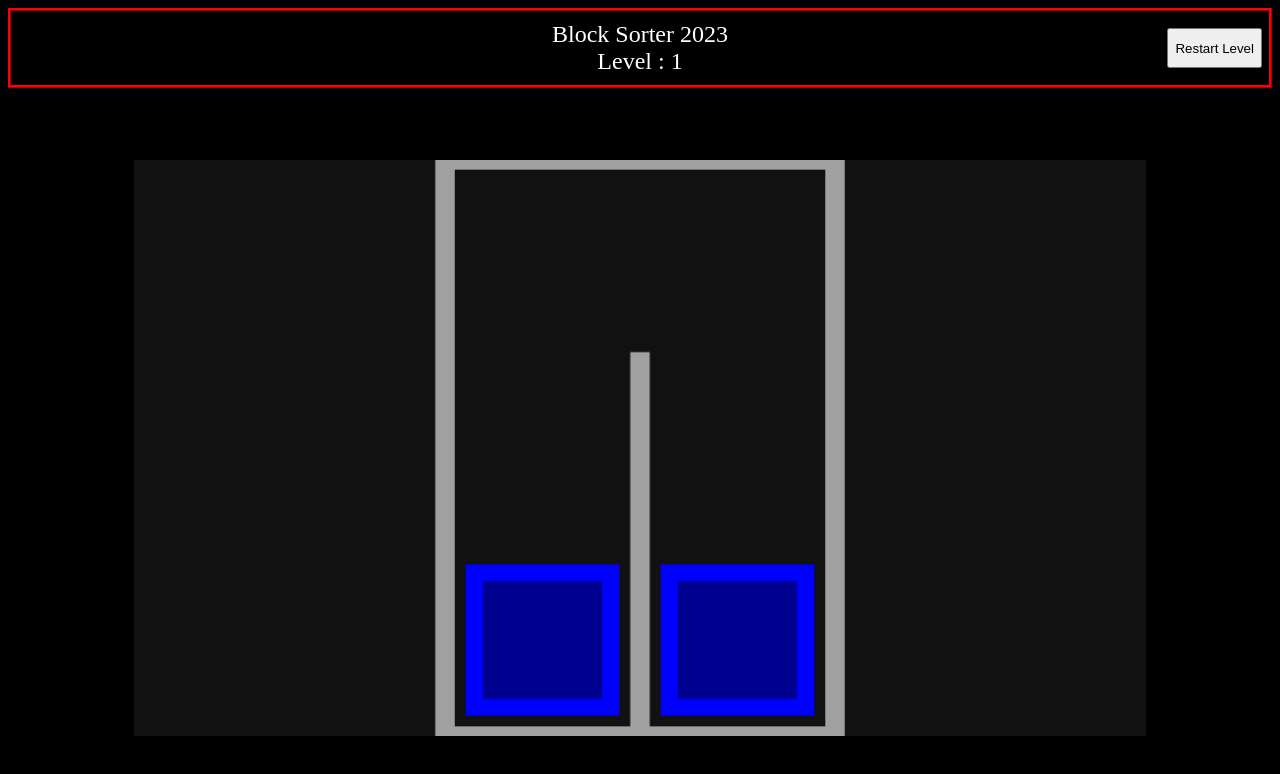
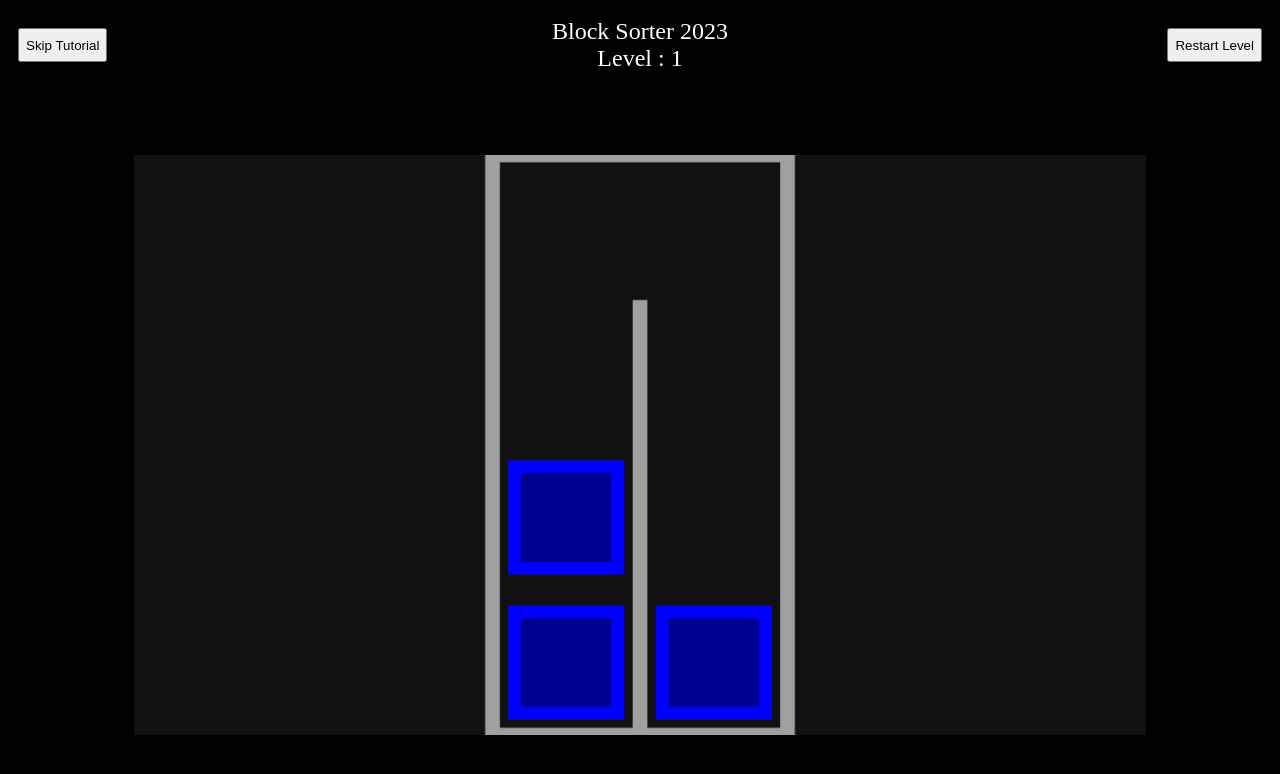
Before and after one commit to PPoliakoff/BlockSorter, a plain HTML site: page index.html in a window 1280 px wide. Drawn offline with Linux system fonts and the light colour scheme.

Commit message:
Add skip tutorial button

```diff
--- a/index.html
+++ b/index.html
@@ -10,6 +10,8 @@
     <div class="divContainer">
       <div id="divTitle">Block Sorter 2023</div>
       <button id="buttonRestart">Restart Level</button>
+      <button id="buttonSkip">Skip Tutorial</button>
+
       <canvas id="canvasGame"></canvas>
       <div id="divDialog">
         <div id="dialogMessage">You win.</div>
--- a/script.js
+++ b/script.js
@@ -4,12 +4,14 @@ const dialogButton = document.getElementById("dialogButton");
 const divTitle = document.getElementById("divTitle");
 const canvas = document.getElementById("canvasGame");
 const buttonRestart = document.getElementById("buttonRestart");
+const buttonSkip = document.getElementById("buttonSkip");
 const ctx = canvas.getContext("2d");
+const LAST_TUTORIAL_LEVEL = 5;
 const color1 = ["#0000FF", "#00FF00", "#FF0000", "#FFFF00", "#FF00FF", "#00FFFF", "#CF8000"];
 const color2 = ["#00008F", "#008F00", "#8F0000", "#8F8F00", "#8F008F", "#008F8F", "#804000"];
 const levelDefinitions = [ // [ nTracks , trackSize]  Warning TrackSize<=Ntracks+1 NTracks max= 8
-    [2, 2], [2, 3], [3, 2], [3, 3], [3, 4], [4, 3], [4, 4], [4, 5], [5, 4], [5, 5],
-    [6, 3], [6, 4], [6, 5], [6, 6], [6, 7], [7, 3], [7, 4], [8, 4], [8, 5], [8, 6],
+    [2, 3], [3, 2], [3, 3], [3, 4], [4, 3], [4, 4], [4, 5], [5, 4], [5, 5],
+    [6, 3], [6, 4], [6, 5], [6, 6], [6, 7], [7, 3], [7, 4], [7, 5], [8, 4], [8, 5], [8, 6],
     [8, 7], [8, 8], [8, 9]
 ];
 let tracks = [];
@@ -198,6 +200,10 @@ function newLevel() {
     nTracks = levelDefinitions[actualLevel - 1][0];
     trackSize = levelDefinitions[actualLevel - 1][1];
 
+
+    if (currentLevel > LAST_TUTORIAL_LEVEL) {
+        buttonSkip.style.visibility = "collapse"
+    }
     dialogBox.style.visibility = "collapse";
     divTitle.innerHTML = "Block Sorter 2023<br>Level : " + currentLevel;
 
@@ -267,8 +273,14 @@ dialogButton.onclick = function (event) {
 buttonRestart.onclick = function (event) {
     newLevel();
     canvasRedraw();
+}
 
+buttonSkip.onclick = function (event) {
+    currentLevel = LAST_TUTORIAL_LEVEL + 1;
+    newLevel();
+    canvasRedraw();
 }
+
 //main program
 //=============================================
 newLevel();
--- a/style.css
+++ b/style.css
@@ -17,12 +17,20 @@ body {
   padding: 10px;
   color: white;
   font-size: x-large;
-  border: ridge 3px red;
+  /*border: ridge 3px red;*/
 }
 #buttonRestart {
   grid-row: 1;
   grid-column: 1;
   justify-self: end;
+  align-self: stretch;
+  margin: 20px 10px;
+}
+
+#buttonSkip {
+  grid-row: 1;
+  grid-column: 1;
+  justify-self: start;
   align-self: stretch;
   margin: 20px 10px;
 }
```
